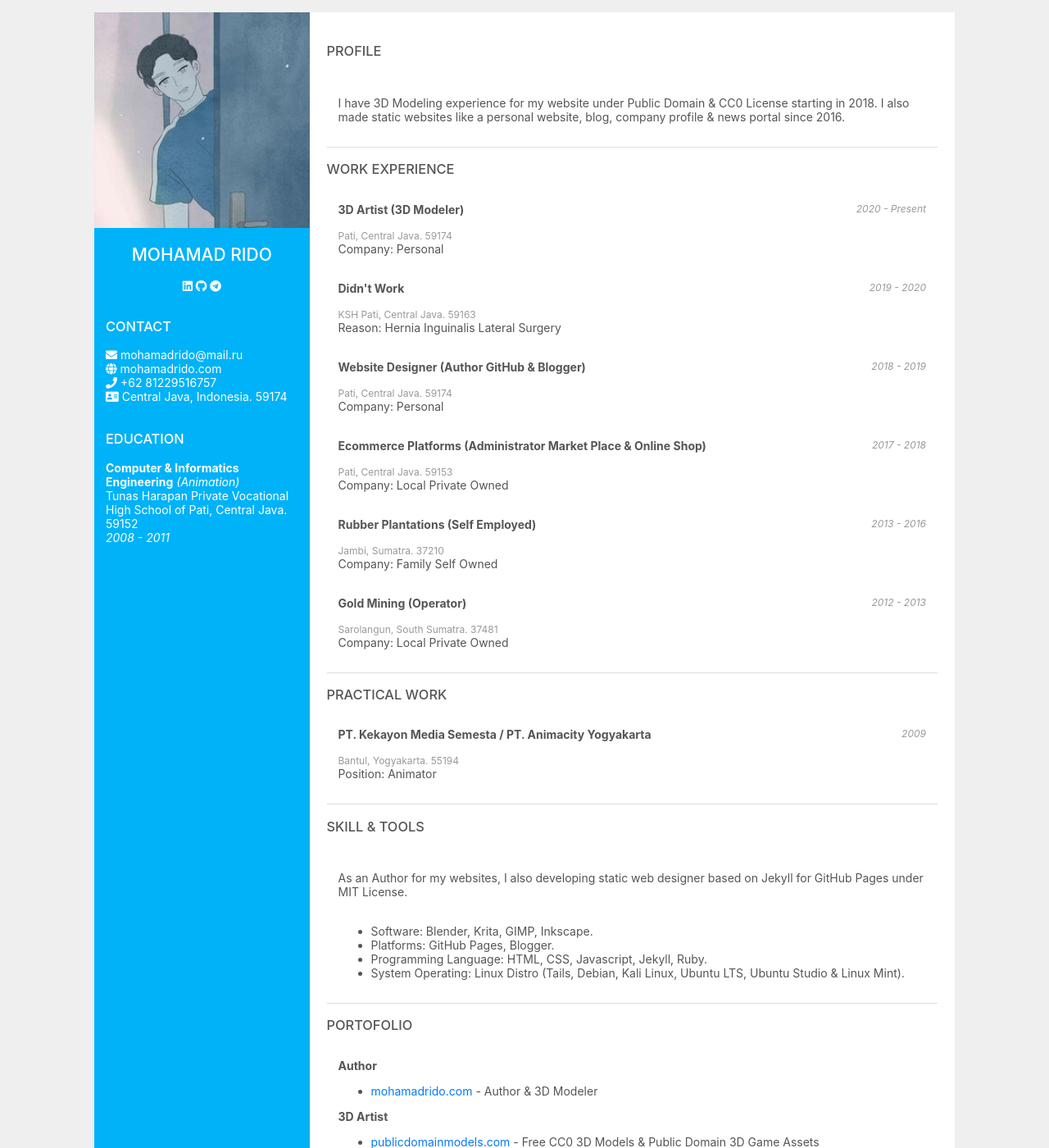
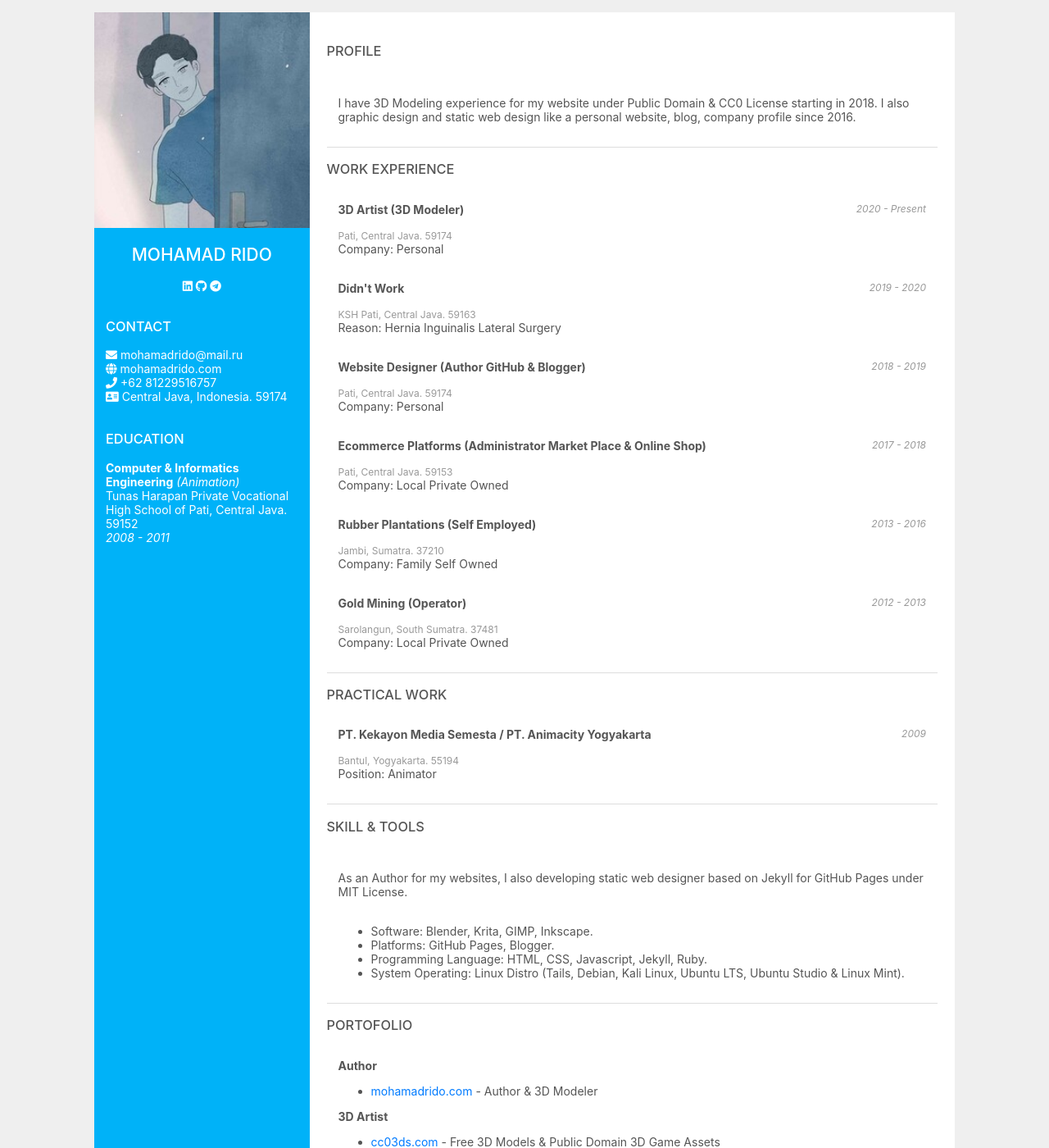
Before and after one commit to mohamadrido/about, a Jekyll site: the page built from index.html, in a window 1280 px wide and 1400 px high. Shown: the whole window at 82% size. Built offline with Jekyll 4.4.1, drawn with Linux system fonts in a browser that asks for light colours.

Commit message:
Update index.html

```diff
--- a/index.html
+++ b/index.html
@@ -36,7 +36,7 @@ layout: default
   <div class="content" style="padding: 1em;">
     <h3>PROFILE</h3>
     <div class="container" style="padding: 1em; border-bottom: 1px solid #ddd;">
-    <p>I have 3D Modeling experience for my website under Public Domain & CC0 License starting in 2018. I also made static websites like a personal website, blog, company profile & news portal since 2016.
+    <p>I have 3D Modeling experience for my website under Public Domain & CC0 License starting in 2018. I also graphic design and static web design like a personal website, blog, company profile since 2016.
     </p>
     </div>
 
@@ -119,7 +119,7 @@ layout: default
 
     <b>3D Artist</b>
       <ul>
-      <li><a href="https://publicdomainmodels.com">publicdomainmodels.com</a> - Free CC0 3D Models &amp; Public Domain 3D Game Assets</li>
+      <li><a href="https://cc03ds.com">cc03ds.com</a> - Free 3D Models &amp; Public Domain 3D Game Assets</li>
       <li><a href="https://blendfile.com">blendfile.com</a> - Free CC0 3D Model .Blend Files</li>
       <li><a href="https://youtube.com/blendfile">youtube.com/blendfile</a> - Screencast video 3D Modelling Parts without editing</li>
       <!--li><a href="https://cc03ds.com">cc03ds.com</a>  - Free CC0 3D Models Under Public Domain (now move to <a href="https://publicdomainmodels.com">publicdomainmodels.com</a>)</li-->
```
